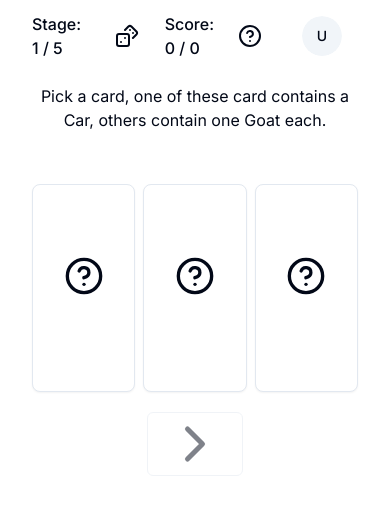
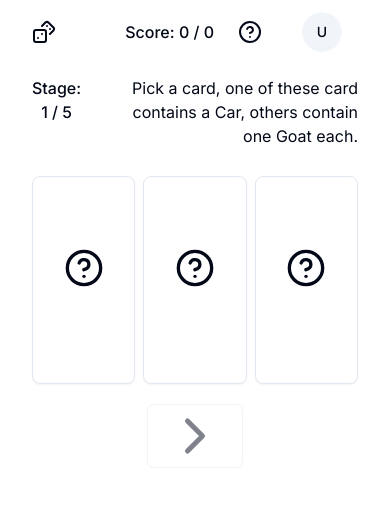
Before and after one commit to StepAsideLiL/car-or-goat, a Next.js app: page /play in a window 390 px wide. Shown: the top 510 px of the page. Built offline with nearby package versions, Linux system fonts and the light colour scheme.

Commit message:
refactor stage count

```diff
--- a/app/(play)/play/page.tsx
+++ b/app/(play)/play/page.tsx
@@ -6,12 +6,6 @@ const PlayPage = () => {
 
   return (
     <main className="container py-3 text-center space-y-4">
-      {/* <section>
-        <h1 className="text-3xl font-medium">
-          Choose A <span className="text-red-600">Card</span>
-        </h1>
-      </section> */}
-
       <section className="flex justify-center gap-3">
         <CardSection cards={cards} />
       </section>
--- a/components/playing-field/cards-section.tsx
+++ b/components/playing-field/cards-section.tsx
@@ -79,8 +79,15 @@ const CardSection = ({ cards }: { cards: number[] }) => {
 
   return (
     <section className="space-y-5 w-full">
-      <div className="h-20 text-center">
-        <h1 className="md:text-xl text-base">{stageMessage[stage]}</h1>
+      <div className="h-20 flex items-start justify-between gap-10">
+        <h1 className="md:text-xl text-base font-medium">
+          <span>Stage:</span>{" "}
+          <span className="inline-block text-left">{stage + 1} / 5</span>
+        </h1>
+
+        <h1 className="md:text-xl text-base text-right">
+          {stageMessage[stage]}
+        </h1>
       </div>
 
       <section className="flex justify-center gap-2">
--- a/components/playing-field/stage-count.tsx
+++ /dev/null
@@ -1,13 +0,0 @@
-"use client";
-
-import { useStore } from "@/lib/store/store";
-
-const StageCount = () => {
-  const stage = useStore((state) => state.stage);
-
-  return (
-    <h1 className="md:text-xl text-base font-medium">Stage: {stage + 1} / 5</h1>
-  );
-};
-
-export default StageCount;
--- a/components/templates/home-navbar.tsx
+++ b/components/templates/home-navbar.tsx
@@ -6,9 +6,7 @@ import { Button } from "@/components/ui/button";
 const HomeNavbar = () => {
   return (
     <Header className="justify-between">
-      <div className="">
-        <LogoLink />
-      </div>
+      <LogoLink />
 
       <div className="">
         <Button asChild>
--- a/components/templates/navbar.tsx
+++ b/components/templates/navbar.tsx
@@ -1,22 +1,14 @@
 import VariableStat from "@/components/templates/variable-stat";
 import Score from "@/components/playing-field/score";
-import StageCount from "../playing-field/stage-count";
-import { Dices } from "lucide-react";
 import Sidebar from "./side-bar";
 import { Header, LogoLink } from "@/components/uis";
 
 const Navbar = () => {
   return (
     <Header>
-      <div className="w-full">
-        <StageCount />
-      </div>
+      <LogoLink />
 
-      <div className="w-full flex justify-center">
-        <LogoLink />
-      </div>
-
-      <div className="w-full flex justify-end items-center gap-2">
+      <div className="flex justify-end items-center gap-2">
         <Score />
 
         <VariableStat />
--- a/components/uis.tsx
+++ b/components/uis.tsx
@@ -30,7 +30,7 @@ export const Header = ({ children, className = "" }: ChildrenClassname) => {
   return (
     <header
       className={cn(
-        "container flex gap-2 md:w-full py-3 items-center",
+        "container flex gap-2 md:w-full py-3 items-center justify-between",
         className
       )}
     >
--- a/lib/localStorage.ts
+++ b/lib/localStorage.ts
@@ -97,8 +97,8 @@ export const gameWinned = (win: boolean = false) => {
           ? scoreDB.winWithChange + 1
           : scoreDB.winWithChange,
         winWithoutChange: isChanged
-          ? scoreDB.winWithChange
-          : scoreDB.winWithChange + 1,
+          ? scoreDB.winWithoutChange
+          : scoreDB.winWithoutChange + 1,
         updatedAt: currentDate.toISOString(),
       };
 
--- a/lib/utils.ts
+++ b/lib/utils.ts
@@ -17,5 +17,6 @@ export function carGoatArrayGenerator() {
     [0, 0, 1],
   ];
 
-  return getRandomElement(array);
+  // return getRandomElement(array);
+  return [0, 0, 1];
 }
```
